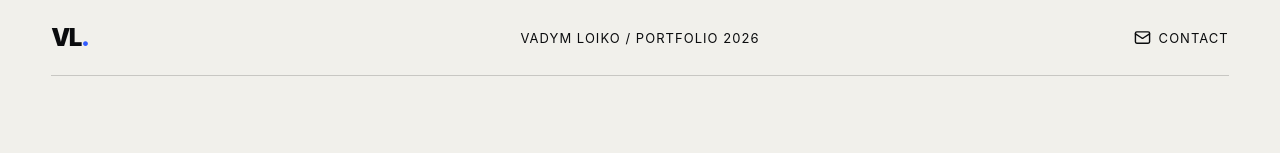
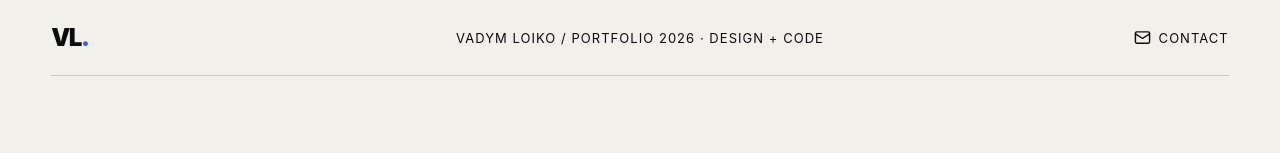
Before and after one commit to Mr-Vadym/portfolio, a React (Vite) app: page / in a window 1280 px wide. Shown: the top 153 px of the page. Built offline with nearby package versions, Linux system fonts and the light colour scheme.

Commit message:
Trigger Vercel preview deployment

```diff
--- a/app/page.jsx
+++ b/app/page.jsx
@@ -70,7 +70,7 @@ export default function Page() {
       <section className="split-hero" id="home">
         <header className="split-header">
           <a href="#home" className="wordmark">VL<span>.</span></a>
-          <p>Vadym Loiko / Portfolio 2026</p>
+          <p>Vadym Loiko / Portfolio 2026 · Design + Code</p>
           <a href="mailto:vaddimmura@gmail.com"><Mail size={17} /> Contact</a>
         </header>
 
```
